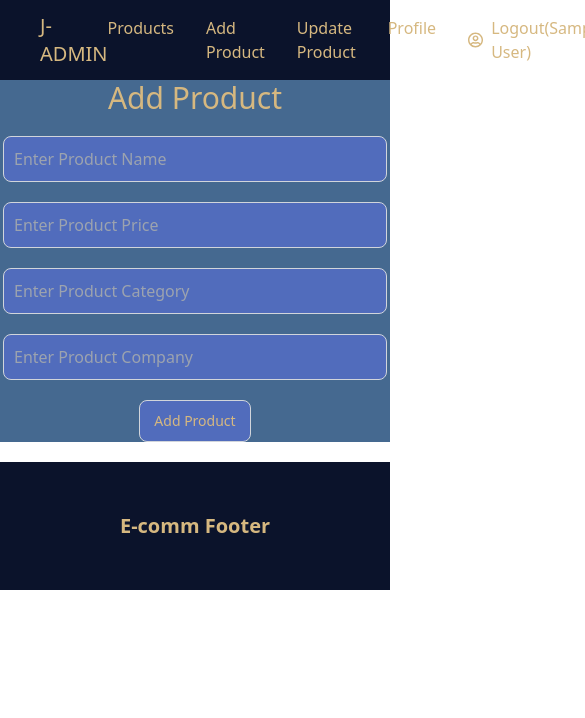
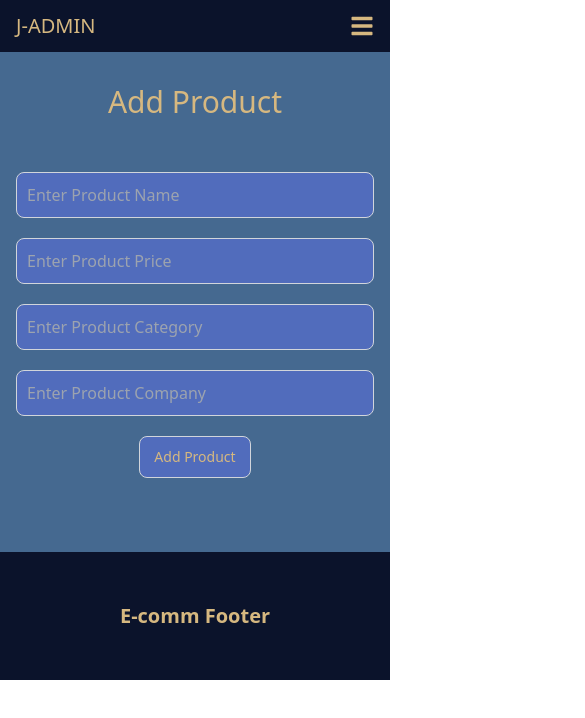
Before and after one commit to jaymalasana/React-Node, a React (Create React App) app in the folder Frontend/front-end/: page /add in a window 390 px wide. Shown: the top 718 px of the page, 585 px wide, since content can reach past the window. Built offline with nearby package versions, Linux system fonts and the light colour scheme; sample sign-in values are in the browser's storage.

Commit message:
Responsive design done

```diff
--- a/Frontend/front-end/src/components/AddProduct.js
+++ b/Frontend/front-end/src/components/AddProduct.js
@@ -34,11 +34,12 @@ const AddProduct = () => {
   };
 
   return (
-    <div className="bg-[#456990]">
-      <h1 className="text-3xl text-center text-[#d6b880]">Add Product</h1>
+    <div className="bg-[#456990] min-h-[500px]">
+      <h1 className="text-3xl text-center text-[#d6b880] py-8">Add Product</h1>
+      <div className="max-w-screen-md mx-auto px-4 sm:px-8">
         <input
-        type="text"
-        className="bg-[#516cbc] border border-gray-300 text-[#d6b880] text-base rounded-lg focus:ring-blue-500 focus:border-blue-500 block w-96 p-2.5 dark:bg-gray-700 dark:border-gray-600 dark:placeholder-gray-400 dark:text-[#d6b880] mx-auto my-5"
+          type="email"
+          className="bg-[#516cbc] border border-gray-300 text-[#d6b880] text-base rounded-lg focus:ring-blue-500 focus:border-blue-500 block w-full p-2.5 mx-auto my-5 dark:bg-gray-700 dark:border-gray-600 dark:placeholder-gray-400 dark:text-[#d6b880]"
           placeholder="Enter Product Name"
           value={name}
           onChange={(e) => setName(e.target.value)}
@@ -49,8 +50,8 @@ const AddProduct = () => {
           </span>
         )}
         <input
-        type="text"
-        className="bg-[#516cbc] border border-gray-300 text-[#d6b880] text-base rounded-lg focus:ring-blue-500 focus:border-blue-500 block w-96 p-2.5 dark:bg-gray-700 dark:border-gray-600 dark:placeholder-gray-400 dark:text-[#d6b880] mx-auto my-5"
+          type="email"
+          className="bg-[#516cbc] border border-gray-300 text-[#d6b880] text-base rounded-lg focus:ring-blue-500 focus:border-blue-500 block w-full p-2.5 mx-auto my-5 dark:bg-gray-700 dark:border-gray-600 dark:placeholder-gray-400 dark:text-[#d6b880]"
           placeholder="Enter Product Price"
           value={price}
           onChange={(e) => setPrice(e.target.value)}
@@ -61,8 +62,8 @@ const AddProduct = () => {
           </span>
         )}
         <input
-        type="text"
-        className="bg-[#516cbc] border border-gray-300 text-[#d6b880] text-base rounded-lg focus:ring-blue-500 focus:border-blue-500 block w-96 p-2.5 dark:bg-gray-700 dark:border-gray-600 dark:placeholder-gray-400 dark:text-[#d6b880] mx-auto my-5"
+          type="email"
+          className="bg-[#516cbc] border border-gray-300 text-[#d6b880] text-base rounded-lg focus:ring-blue-500 focus:border-blue-500 block w-full p-2.5 mx-auto my-5 dark:bg-gray-700 dark:border-gray-600 dark:placeholder-gray-400 dark:text-[#d6b880]"
           placeholder="Enter Product Category"
           value={category}
           onChange={(e) => setCategory(e.target.value)}
@@ -73,8 +74,8 @@ const AddProduct = () => {
           </span>
         )}
         <input
-        type="text"
-        className="bg-[#516cbc] border border-gray-300 text-[#d6b880] text-base rounded-lg focus:ring-blue-500 focus:border-blue-500 block w-96 p-2.5 dark:bg-gray-700 dark:border-gray-600 dark:placeholder-gray-400 dark:text-[#d6b880] mx-auto my-5"
+          type="email"
+          className="bg-[#516cbc] border border-gray-300 text-[#d6b880] text-base rounded-lg focus:ring-blue-500 focus:border-blue-500 block w-full p-2.5 mx-auto my-5 dark:bg-gray-700 dark:border-gray-600 dark:placeholder-gray-400 dark:text-[#d6b880]"
           placeholder="Enter Product Company"
           value={company}
           onChange={(e) => setCompany(e.target.value)}
@@ -86,12 +87,13 @@ const AddProduct = () => {
         )}
         <button
           type="button"
-        className="mx-auto my-5 bg-[#516cbc] border border-gray-300 text-[#d6b880] text-sm rounded-lg focus:ring-blue-500 focus:border-blue-500 block w-28 p-2.5 dark:bg-gray-700 dark:border-gray-600 dark:placeholder-gray-400 dark:text-white hover:bg-[#132048]"
+          className="mx-auto my-5 bg-[#516cbc] border border-gray-300 text-[#d6b880] text-sm rounded-lg focus:ring-blue-500 focus:border-blue-500 block w-28 p-2.5 dark:bg-gray-700 dark:border-gray-600 dark:placeholder-gray-400 dark:text-[#d6b880] hover:bg-[#132048]"
           onClick={addProduct}
         >
           Add Product
         </button>
       </div>
+    </div>
   );
 };
 
--- a/Frontend/front-end/src/components/Login.js
+++ b/Frontend/front-end/src/components/Login.js
@@ -58,7 +58,7 @@ const Login = () => {
             />
             <button
               type="button"
-              className="mx-auto my-5 bg-[#516cbc] border border-gray-300 text-[#d6b880] text-sm rounded-lg focus:ring-blue-500 focus:border-blue-500 block w-28 p-2.5 dark:bg-gray-700 dark:border-gray-600 dark:placeholder-gray-400 dark:text-white hover:bg-[#132048]"
+              className="mx-auto my-5 bg-[#516cbc] border border-gray-300 text-[#d6b880] text-sm rounded-lg focus:ring-blue-500 focus:border-blue-500 block w-28 p-2.5 dark:bg-gray-700 dark:border-gray-600 dark:placeholder-gray-400 dark:text-[#d6b880] hover:bg-[#132048]"
               onClick={handleClick}
             >
               Login
--- a/Frontend/front-end/src/components/Nav.js
+++ b/Frontend/front-end/src/components/Nav.js
@@ -1,8 +1,9 @@
-import React from "react";
+import React, { useState } from "react";
 import { Link, useNavigate } from "react-router-dom";
-import { FaRegUserCircle } from "react-icons/fa";
+import { FaRegUserCircle, FaBars, FaTimes } from "react-icons/fa";
 
 const Nav = () => {
+  const [menuOpen, setMenuOpen] = useState(false);
   const auth = localStorage.getItem("user");
   const navigate = useNavigate();
 
@@ -11,12 +12,20 @@ const Nav = () => {
     navigate("/signup");
   };
 
+  const toggleMenu = () => {
+    setMenuOpen(!menuOpen);
+  };
+
   return (
     <div className="bg-[#0b132b]">
+      <div className="flex justify-between items-center px-4 sm:px-10 py-3 text-[#d6b880]">
+        <li className="font-medium text-xl list-none">J-ADMIN</li>
+        <button className="sm:hidden text-[#d6b880]" onClick={toggleMenu}>
+          {menuOpen ? <FaTimes size={24} /> : <FaBars size={24} />}
+        </button>
+        <ul className="hidden sm:flex space-x-8">
           {auth ? (
-        <ul className="flex justify-between items-center px-10 py-3 text-[#d6b880]">
-          <li className="font-medium text-xl">J-ADMIN</li>
-          <div className="flex space-x-8">
+            <>
               <li className="hover:font-bold hover:underline">
                 <Link to="/">Products</Link>
               </li>
@@ -35,12 +44,9 @@ const Nav = () => {
                   Logout({JSON.parse(auth).name})
                 </Link>
               </li>
-          </div>
-        </ul>
+            </>
           ) : (
-        <ul className="flex justify-between items-center px-10 py-3 text-[#d6b880]">
-          <li className="font-medium text-xl">J-ADMIN</li>
-          <div className="flex space-x-8">
+            <>
               <li className="flex items-center space-x-2 hover:font-bold hover:underline">
                 <FaRegUserCircle size={20} />
                 <Link to="/signup">Sign Up</Link>
@@ -49,9 +55,49 @@ const Nav = () => {
                 <FaRegUserCircle size={20} />
                 <Link to="/login">Login</Link>
               </li>
+            </>
+          )}
+        </ul>
       </div>
+      <ul
+        className={`${
+          menuOpen ? "block" : "hidden"
+        } sm:hidden flex flex-col items-center px-4 py-3 bg-[#0b132b] text-[#d6b880]`}
+      >
+        {auth ? (
+          <>
+            <li className="hover:font-bold hover:underline p-4">
+              <Link to="/">Products</Link>
+            </li>
+            <li className="hover:font-bold hover:underline p-4">
+              <Link to="/add">Add Product</Link>
+            </li>
+            <li className="hover:font-bold hover:underline p-4">
+              <Link to="/update">Update Product</Link>
+            </li>
+            <li className="hover:font-bold hover:underline p-4">
+              <Link to="/profile">Profile</Link>
+            </li>
+            <li className="flex items-center space-x-2 hover:font-bold hover:underline p-4">
+              <FaRegUserCircle size={20} />
+              <Link onClick={logout} to="/signup">
+                Logout({JSON.parse(auth).name})
+              </Link>
+            </li>
+          </>
+        ) : (
+          <>
+            <li className="flex items-center space-x-2 hover:font-bold hover:underline p-4">
+              <FaRegUserCircle size={20} />
+              <Link to="/signup">Sign Up</Link>
+            </li>
+            <li className="flex items-center space-x-2 hover:font-bold hover:underline p-4">
+              <FaRegUserCircle size={20} />
+              <Link to="/login">Login</Link>
+            </li>
+          </>
+        )}
       </ul>
-      )}
     </div>
   );
 };
--- a/Frontend/front-end/src/components/SignUp.js
+++ b/Frontend/front-end/src/components/SignUp.js
@@ -63,7 +63,7 @@ const SignUp = () => {
             />
             <button
               type="button"
-              className="mx-auto my-5 bg-[#516cbc] border border-gray-300 text-[#d6b880] text-sm rounded-lg focus:ring-blue-500 focus:border-blue-500 block w-28 p-2.5 dark:bg-gray-700 dark:border-gray-600 dark:placeholder-gray-400 dark:text-white hover:bg-[#132048]"
+              className="mx-auto my-5 bg-[#516cbc] border border-gray-300 text-[#d6b880] text-sm rounded-lg focus:ring-blue-500 focus:border-blue-500 block w-28 p-2.5 dark:bg-gray-700 dark:border-gray-600 dark:placeholder-gray-400 dark:text-[#d6b880] hover:bg-[#132048]"
               onClick={collectData}
             >
               Sign Up
--- a/Frontend/front-end/src/components/UpdateProduct.js
+++ b/Frontend/front-end/src/components/UpdateProduct.js
@@ -11,89 +11,87 @@ const UpdateProduct = () => {
   const navigate = useNavigate();
 
   useEffect(() => {
-    // console.log(params);
     getProductDetails();
   }, []);
 
   const getProductDetails = async () => {
-    console.log(params);
+    try {
       let result = await fetch(`http://localhost:8080/product/${params.id}`, {
         headers: {
           authorization: `bearer ${JSON.parse(localStorage.getItem("token"))}`,
         },
       });
       result = await result.json();
-    setName(result.name)
-    setPrice(result.price)
-    setCategory(result.category)
+      setName(result.name);
+      setPrice(result.price);
+      setCategory(result.category);
       setCompany(result.company);
+    } catch (error) {
+      console.error("Error fetching product details:", error);
+    }
   };
 
   const updateProduct = async () => {
-    console.log(name, price, category, company);
-
+    try {
       let result = await fetch(`http://localhost:8080/product/${params.id}`, {
-      method:"Put",
-      body: JSON.stringify({name, price, category, company}),
-      headers:{
-        'Content-Type': 'application/json',
+        method: "PUT",
+        body: JSON.stringify({ name, price, category, company }),
+        headers: {
+          "Content-Type": "application/json",
           authorization: `bearer ${JSON.parse(localStorage.getItem("token"))}`,
-      }
+        },
       });
       result = await result.json();
+      console.log("Update result:", result);
+      navigate("/");
+    } catch (error) {
+      console.error("Error updating product:", error);
+    }
+  };
 
-    // console.log(result)
-
-    navigate('/')
-
-    setName("");
-    setPrice("");
-    setCategory("");
-    setCompany("");
-  };
   return (
-    <div className="bg-[#456990]">
-      <h1 className="text-3xl text-center text-[#d6b880]">Update Product</h1>
+    <div className="bg-[#456990] min-h-[500px]">
+      <h1 className="text-3xl text-center text-[#d6b880] py-8">
+        Update Product
+      </h1>
+      <div className="max-w-screen-md mx-auto px-4 sm:px-8">
         <input
           type="text"
-        className="bg-[#516cbc] border border-gray-300 text-[#d6b880] text-base rounded-lg focus:ring-blue-500 focus:border-blue-500 block w-96 p-2.5 dark:bg-gray-700 dark:border-gray-600 dark:placeholder-gray-400 dark:text-[#d6b880] mx-auto my-5"
+          className="bg-[#516cbc] border border-gray-300 text-[#d6b880] text-base rounded-lg focus:ring-blue-500 focus:border-blue-500 block w-full p-2.5 dark:bg-gray-700 dark:border-gray-600 dark:placeholder-gray-400 dark:text-[#d6b880] my-5"
           placeholder="Enter Product Name"
           value={name}
           onChange={(e) => setName(e.target.value)}
         />
-
         <input
           type="text"
-        className="bg-[#516cbc] border border-gray-300 text-[#d6b880] text-base rounded-lg focus:ring-blue-500 focus:border-blue-500 block w-96 p-2.5 dark:bg-gray-700 dark:border-gray-600 dark:placeholder-gray-400 dark:text-[#d6b880] mx-auto my-5"
+          className="bg-[#516cbc] border border-gray-300 text-[#d6b880] text-base rounded-lg focus:ring-blue-500 focus:border-blue-500 block w-full p-2.5 dark:bg-gray-700 dark:border-gray-600 dark:placeholder-gray-400 dark:text-[#d6b880] my-5"
           placeholder="Enter Product Price"
           value={price}
           onChange={(e) => setPrice(e.target.value)}
         />
-
         <input
           type="text"
-        className="bg-[#516cbc] border border-gray-300 text-[#d6b880] text-base rounded-lg focus:ring-blue-500 focus:border-blue-500 block w-96 p-2.5 dark:bg-gray-700 dark:border-gray-600 dark:placeholder-gray-400 dark:text-[#d6b880] mx-auto my-5"
+          className="bg-[#516cbc] border border-gray-300 text-[#d6b880] text-base rounded-lg focus:ring-blue-500 focus:border-blue-500 block w-full p-2.5 dark:bg-gray-700 dark:border-gray-600 dark:placeholder-gray-400 dark:text-[#d6b880] my-5"
           placeholder="Enter Product Category"
           value={category}
           onChange={(e) => setCategory(e.target.value)}
         />
-
         <input
           type="text"
-        className="bg-[#516cbc] border border-gray-300 text-[#d6b880] text-base rounded-lg focus:ring-blue-500 focus:border-blue-500 block w-96 p-2.5 dark:bg-gray-700 dark:border-gray-600 dark:placeholder-gray-400 dark:text-[#d6b880] mx-auto my-5"
+          className="bg-[#516cbc] border border-gray-300 text-[#d6b880] text-base rounded-lg focus:ring-blue-500 focus:border-blue-500 block w-full p-2.5 dark:bg-gray-700 dark:border-gray-600 dark:placeholder-gray-400 dark:text-[#d6b880] my-5"
           placeholder="Enter Product Company"
           value={company}
           onChange={(e) => setCompany(e.target.value)}
         />
-
         <button
           type="button"
-        className="mx-auto my-5 bg-[#516cbc] border border-gray-300 text-[#d6b880] text-lg rounded-lg focus:ring-blue-500 focus:border-blue-500 block w-44 p-2.5 dark:bg-gray-700 dark:border-gray-600 dark:placeholder-gray-400 dark:text-white hover:bg-[#132048]"
+          className="mx-auto my-5 bg-[#516cbc] border border-gray-300 text-[#d6b880] text-lg rounded-lg focus:ring-blue-500 focus:border-blue-500 block w-48 p-2.5 dark:bg-gray-700 dark:border-gray-600 dark:placeholder-gray-400 dark:text-[#d6b880] hover:bg-[#132048]"
           onClick={updateProduct}
         >
           Update Product
         </button>
       </div>
+    </div>
   );
 };
 
```
Also changed, not shown: Frontend/front-end/src/components/ProductList.js (+17 -17 lines). Lines whose indentation alone changed are shown as unchanged.
